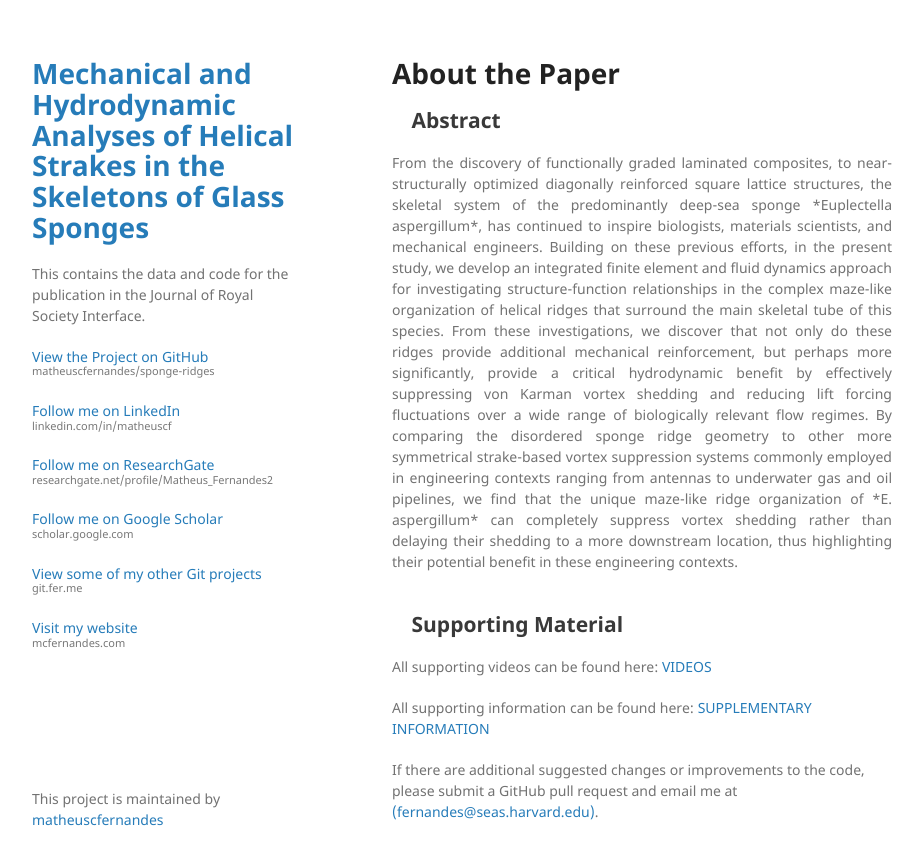
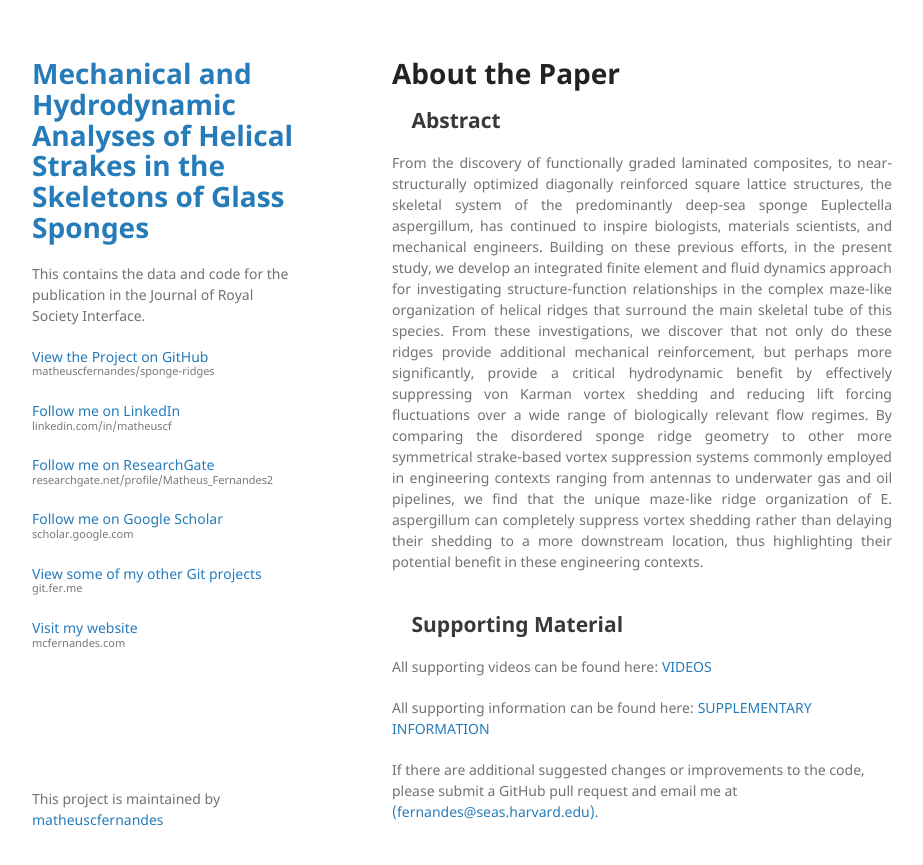
Before and after one commit to matheuscfernandes/sponge-ridges, a Jekyll site: the page built from index.md, in a window 1280 px wide. Shown: the top 865 px of the page, without its empty margins (178-1101 px from the left). Built offline with Jekyll 4.4.1, drawn with Linux system fonts in a browser that asks for light colours; nearby versions of some CDN libraries; our own code applies the rules of GitHub Pages for plain Markdown files.

```diff
--- a/index.md
+++ b/index.md
@@ -5,7 +5,7 @@
 ## Abstract
 
 <div style="text-align: justify">
-From the discovery of functionally graded laminated composites, to near-structurally optimized diagonally reinforced square lattice structures, the skeletal system of the predominantly deep-sea sponge *Euplectella aspergillum*, has continued to inspire biologists, materials scientists, and mechanical engineers.  Building on these previous efforts, in the present study, we develop an integrated finite element and fluid dynamics approach for investigating structure-function relationships in the complex maze-like organization of helical ridges that surround the main skeletal tube of this species.  From these investigations, we discover that not only do these ridges provide additional mechanical reinforcement, but perhaps more significantly, provide a critical hydrodynamic benefit by effectively suppressing von Karman vortex shedding and reducing lift forcing fluctuations over a wide range of biologically relevant flow regimes. By comparing the disordered sponge ridge geometry to other more symmetrical strake-based vortex suppression systems commonly employed in engineering contexts ranging from antennas to underwater gas and oil pipelines, we find that the unique maze-like ridge organization of *E. aspergillum* can completely suppress vortex shedding rather than delaying their shedding to a more downstream location, thus highlighting their potential benefit in these engineering contexts.
+From the discovery of functionally graded laminated composites, to near-structurally optimized diagonally reinforced square lattice structures, the skeletal system of the predominantly deep-sea sponge Euplectella aspergillum, has continued to inspire biologists, materials scientists, and mechanical engineers.  Building on these previous efforts, in the present study, we develop an integrated finite element and fluid dynamics approach for investigating structure-function relationships in the complex maze-like organization of helical ridges that surround the main skeletal tube of this species.  From these investigations, we discover that not only do these ridges provide additional mechanical reinforcement, but perhaps more significantly, provide a critical hydrodynamic benefit by effectively suppressing von Karman vortex shedding and reducing lift forcing fluctuations over a wide range of biologically relevant flow regimes. By comparing the disordered sponge ridge geometry to other more symmetrical strake-based vortex suppression systems commonly employed in engineering contexts ranging from antennas to underwater gas and oil pipelines, we find that the unique maze-like ridge organization of E. aspergillum can completely suppress vortex shedding rather than delaying their shedding to a more downstream location, thus highlighting their potential benefit in these engineering contexts.
 
 </div>
 
```
